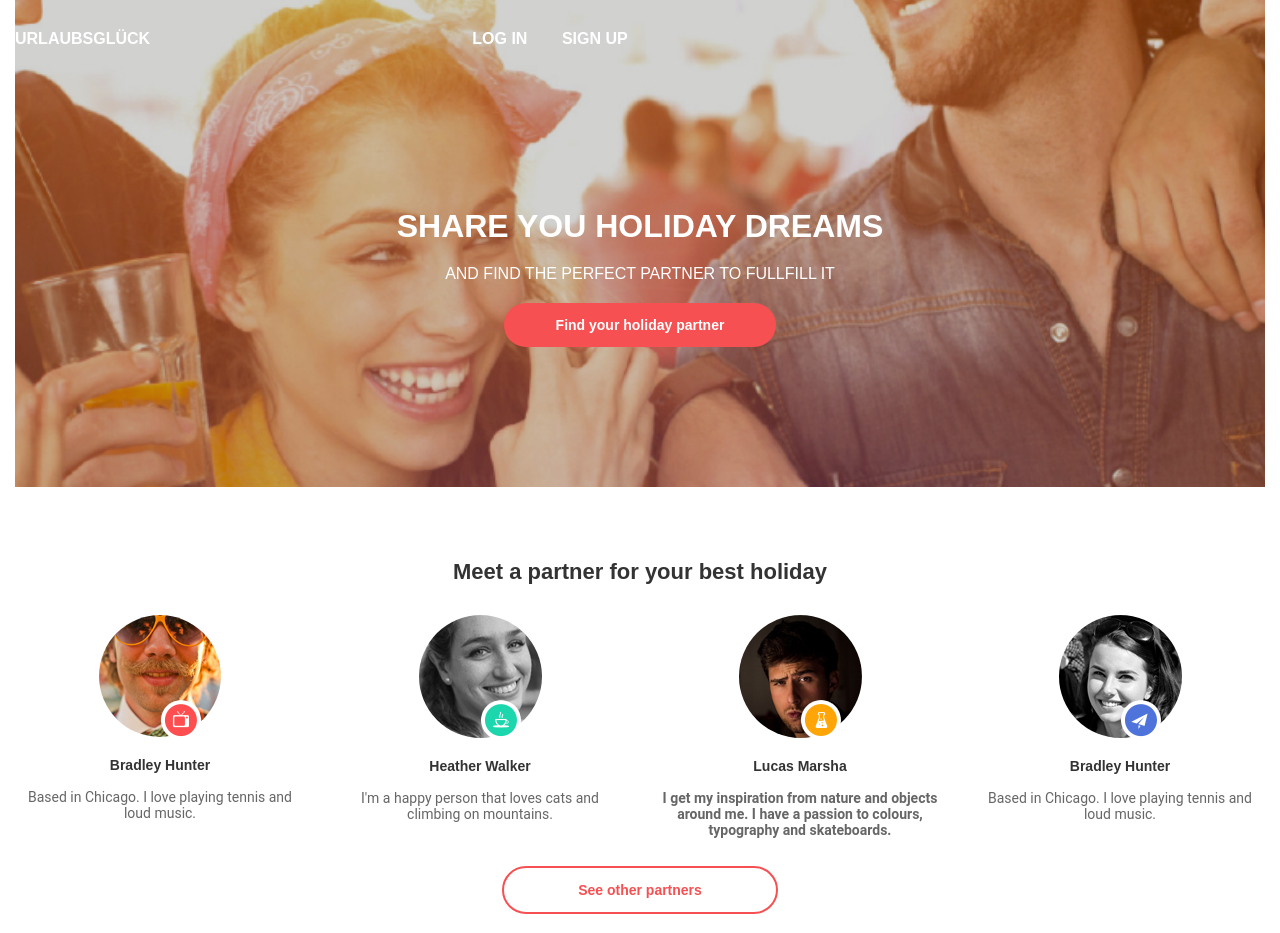
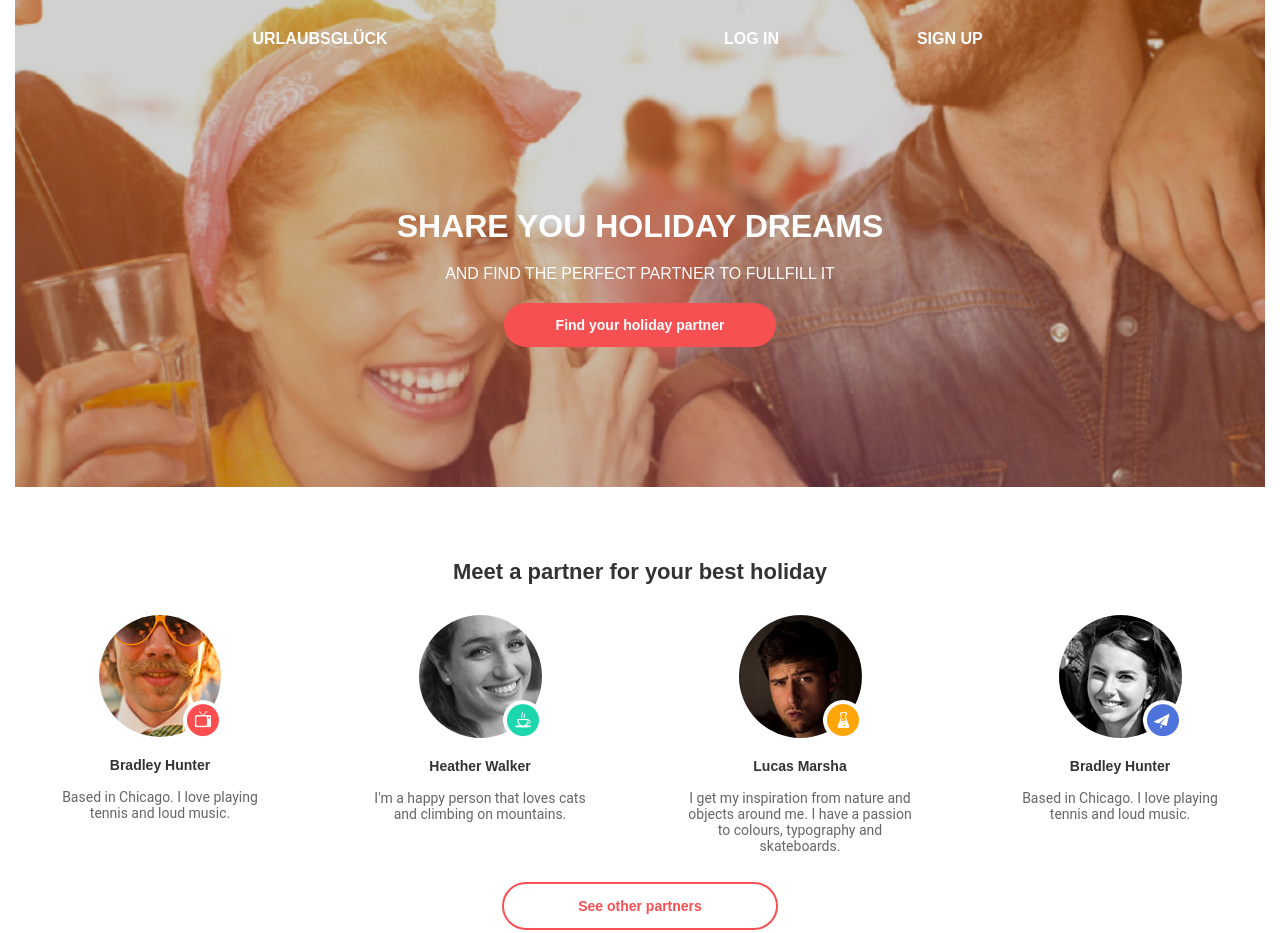
Before and after one commit to Olesia2312/Bootcamp8, a plain HTML site: page HTML+CSS/module-09/index.html in a window 1280 px wide. Drawn offline with Linux system fonts and the light colour scheme.

Commit message:
Module-8

```diff
--- a/HTML+CSS/module-09/css/style.css
+++ b/HTML+CSS/module-09/css/style.css
@@ -61,36 +61,43 @@ img {
     color: rgba(51, 51, 51, 255);
     padding-bottom: 30px;
 }
+.team-card-image {
+    border-radius: 50%;
+}
+.team-card {
+    width: 236px;
+    margin: 0 auto;
+}
+.team-card-image1, .team-card-image2, .team-card-image3, .team-card-image4 {
+    position: relative;
+}
 .team-card-image1:after {
     content: url(../img/Shape-tv.png);
     display: block;
     position: absolute;
-    left: 160px;
+    left: 140px;
     top: 85px;
 }
 .team-card-image2:after {
     content: url(../img/Shape-battle.png);
     display: block;
     position: absolute;
-    left: 160px;
+    left: 140px;
     top: 85px;
 }
 .team-card-image3:after {
     content: url(../img/Shape-cup.png);
     display: block;
     position: absolute;
-    left: 160px;
+    left: 140px;
     top: 85px;
 }
 .team-card-image4:after {
     content: url(../img/Shape-plane.png);
     display: block;
     position: absolute;
-    left: 160px;
+    left: 140px;
     top: 85px;
-}
-.team-card-image {
-    border-radius: 50%;
 }
 .team-card-name {
     font-family: "Montserrat", sans-serif;
@@ -132,11 +139,8 @@ img {
     .logo {
         margin: 0 auto;
     }
-    .masthead-div {
-        margin-bottom: 160px;
-        width: 660px;
-        display: flex;
-        justify-content: space-between;
+    .header-title {
+        margin-top: 160px;
     }
 }
 @media (min-width:1440px) {
--- a/HTML+CSS/module-09/index.html
+++ b/HTML+CSS/module-09/index.html
@@ -13,14 +13,14 @@
         <div class="row">
             <div class="col-12">
                 <header class="masthead">
-                    <div class="row justify-content-space-between masthead-div">
-                        <div class="col-12 col-md-4 order-md-2">
+                    <div class="row justify-content-space-between">
+                        <div class="col-12 col-md-4 order-md-1 offset-md-2">
                             <main class="main-nav">
                                 <a class="submenu" href="#">Log in</a>
                                 <a class="submenu" href="#">Sign up</a>
                             </main>
                         </div>
-                        <div class="col-12 col-md-2  order-md-1">
+                        <div class="col-12 col-md-2 order-md-0 offset-md-2">
                            <a class="logo" href="#">URLAUBSGLÜCK</a>
                        </div>
                     </div>
@@ -59,7 +59,7 @@
                                                         <div class="team-card-image2">
                                                            <img class="team-card-image" src="./img/Layer8@1X.png" alt="Photo">
                                                         </div>
-                                                        <h3 class="team-card-name">Lucas Marsha<h3>
+                                                        <h3 class="team-card-name">Lucas Marsha</h3>
                                                         <p class="team-card-text">I get my inspiration from nature and objects around me. I have a passion to colours, typography and skateboards.</p>
                                                     </div>
                                               </div>
```
